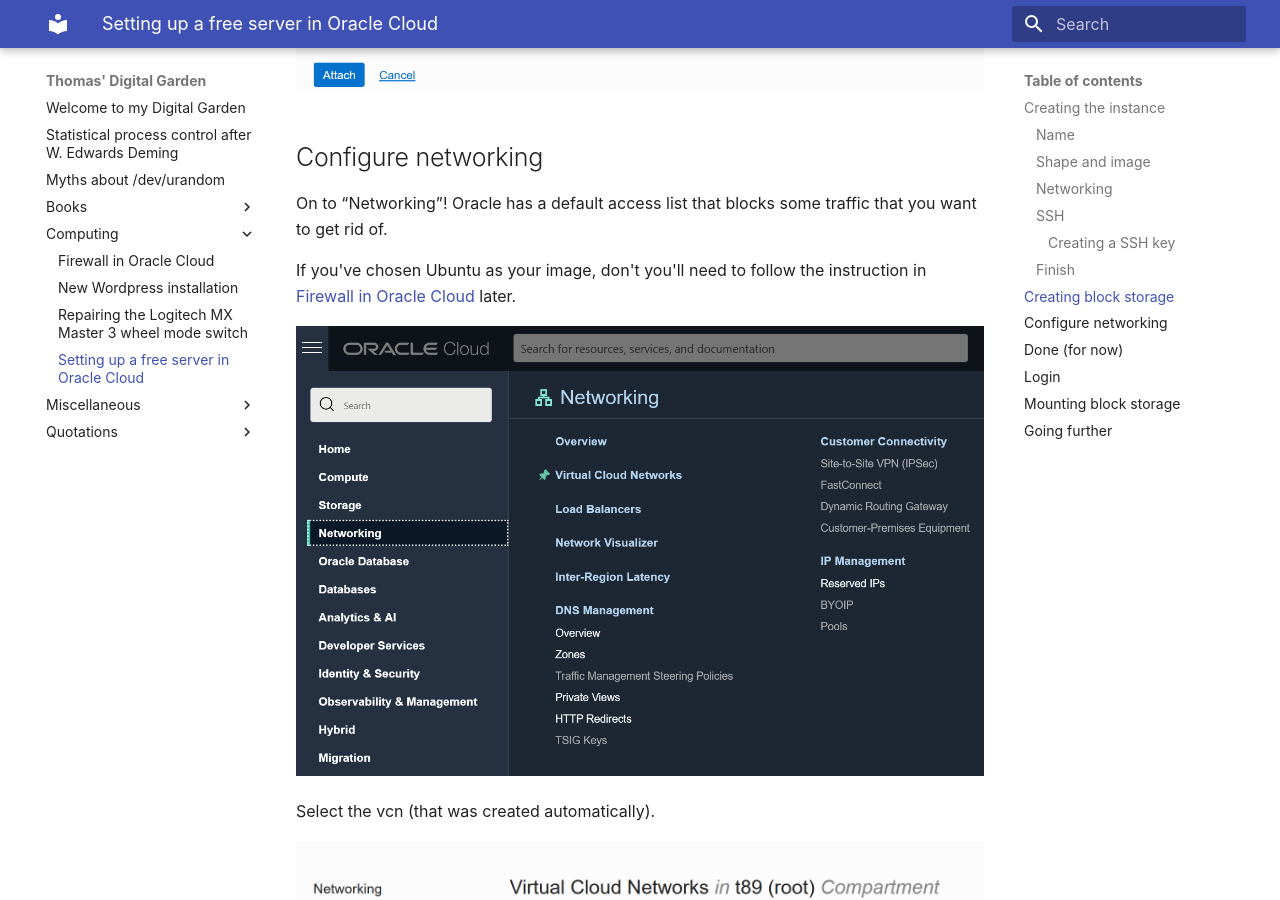
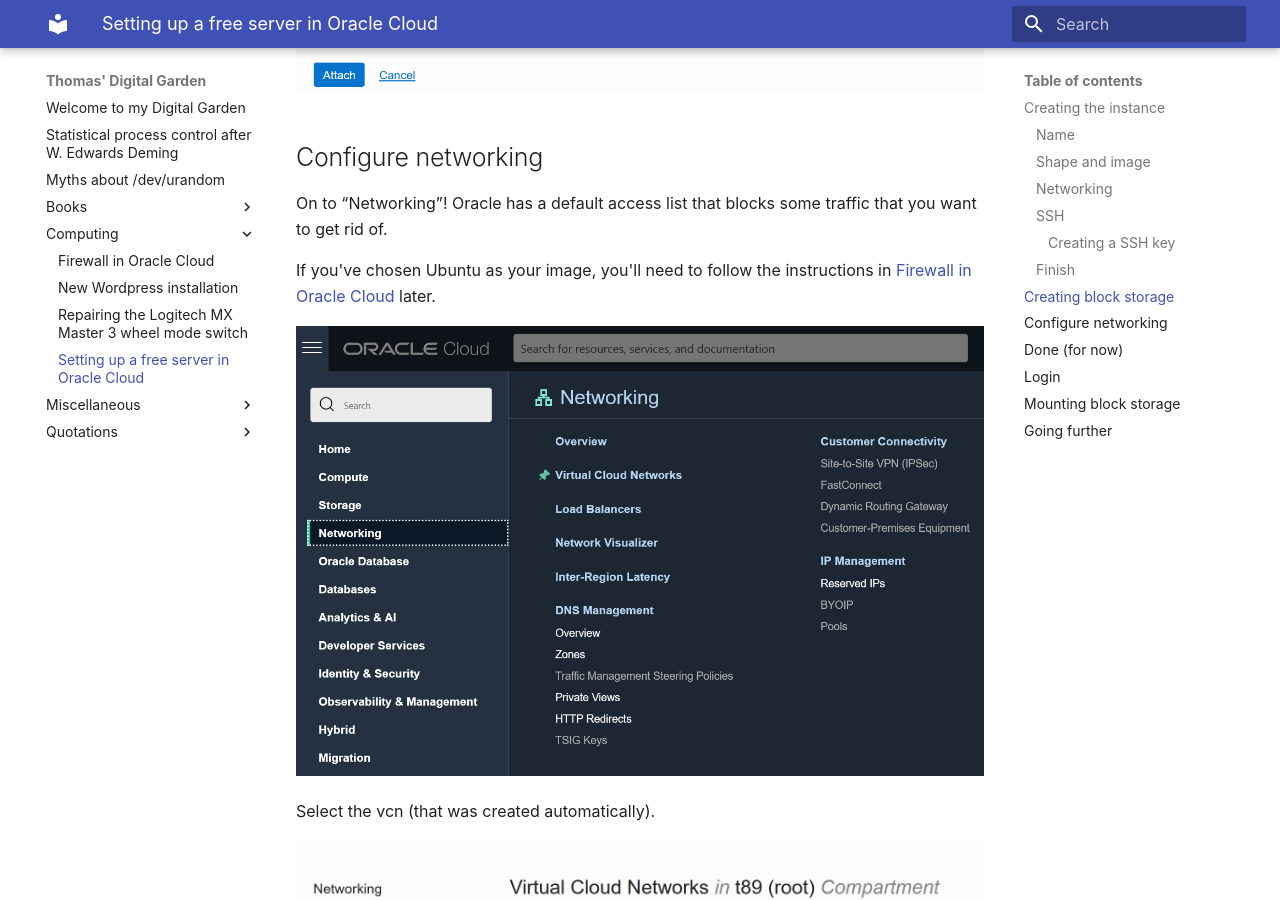
Before and after one commit to th/2uo.de, an MkDocs documentation site: the page built from docs/Computing/setting-up-a-free-server-in-oracle-cloud.md, in a window 1280 px wide and 900 px high, scrolled down 12045 px. Built offline with MkDocs 1.6.1 and Material for MkDocs 9.7.7, drawn with Linux system fonts in a browser that asks for light colours.

Commit message:
Fix grammar.

```diff
--- a/docs/Computing/setting-up-a-free-server-in-oracle-cloud.md
+++ b/docs/Computing/setting-up-a-free-server-in-oracle-cloud.md
@@ -98,7 +98,7 @@ Select your newly created block volume and click “Attach”.
 
 On to “Networking”! Oracle has a default access list that blocks some traffic that you want to get rid of.
 
-If you've chosen Ubuntu as your image, don't you'll need to follow the instruction in [Firewall in Oracle Cloud](firewall-in-oracle-cloud.md) later.
+If you've chosen Ubuntu as your image, you'll need to follow the instructions in [Firewall in Oracle Cloud](firewall-in-oracle-cloud.md) later.
 
 ![Networking](setting-up-a-free-server-in-oracle-cloud-menu-networking.png)
 
```
